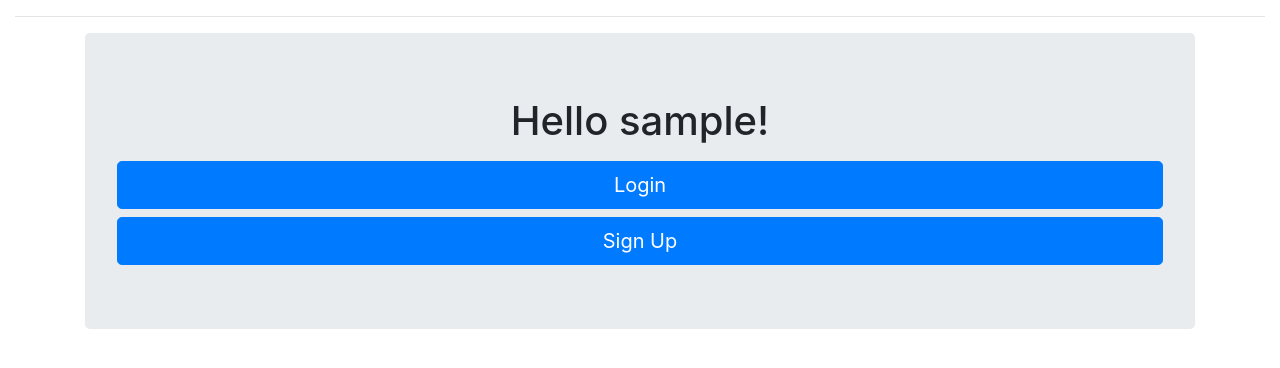
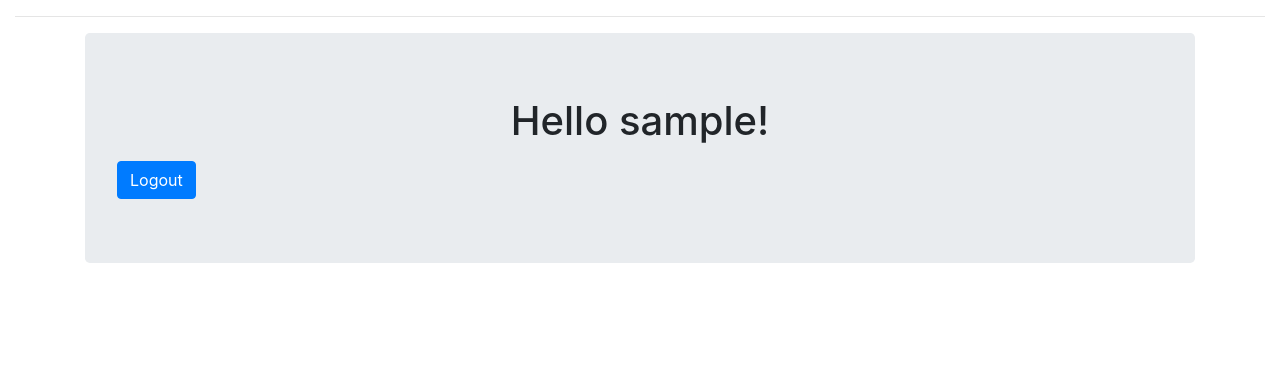
Before and after one commit to TheSquareOne/Website-Flask-Python-V2, a Flask app: page / in a window 1280 px wide. Shown: the part 54-422 px from the top of the page. Run offline with Flask 2, Linux system fonts and the light colour scheme; a user stored in the database is signed in; tables that the repository leaves empty hold one stand-in row (values such as "Sample post"); parts of the project's set-up code (start-up, migrations or seed data) failed here and were passed over; some libraries are stand-ins or nearby versions.

Commit message:
index.html: Hide singup and login button from already logged in user and show logout instead.

```diff
--- a/app/templates/index.html
+++ b/app/templates/index.html
@@ -12,8 +12,12 @@
     <div class="msg">{{ msg }}</div>
     <p class="lead"></p>
     <div class="menu">
-      <a href="{{ url_for('login') }}" class="btn btn-lg btn-primary btn-block">Login</a>
-      <a href="{{ url_for('signup') }}" class="btn btn-lg btn-primary btn-block">Sign Up</a>
+      {% if current_user.is_anonymous %}
+      <a class="btn btn-lg btn-primary btn-block" href="{{ url_for('login') }}">Login</a>
+      <a class="btn btn-lg btn-primary btn-block" href="{{ url_for('signup') }}">Sign Up</a>
+      {% else %}
+      <a class="btn btn-primary" href="{{ url_for('logout') }}">Logout</a>
+      {% endif %}
     </div>
   </div>
 
```
